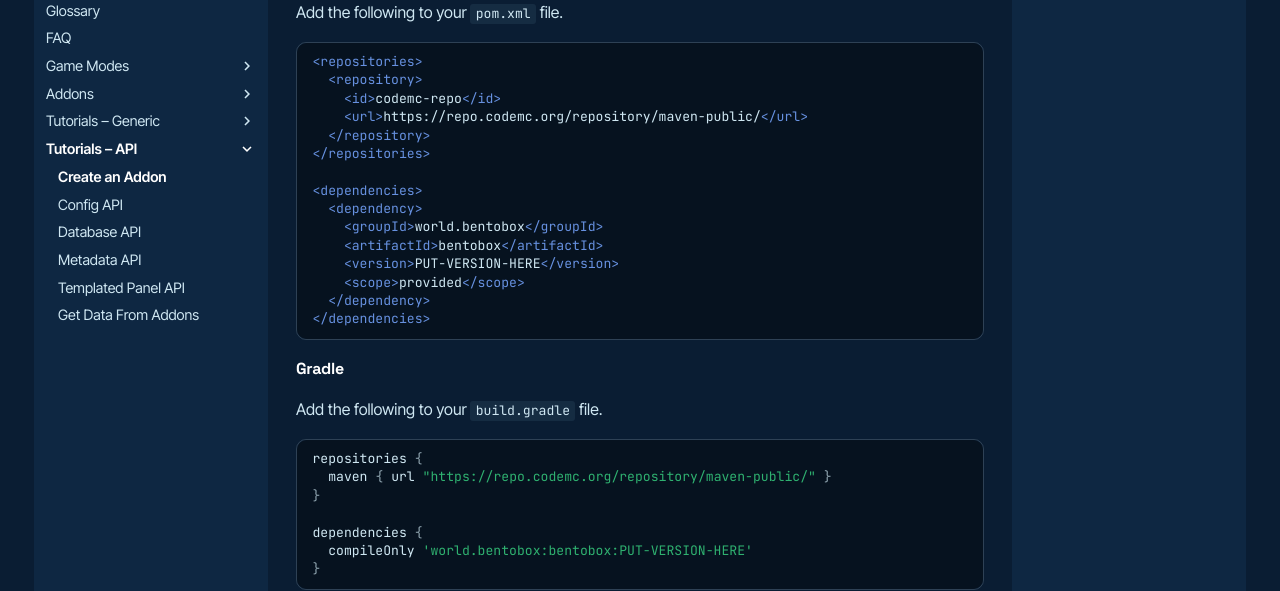
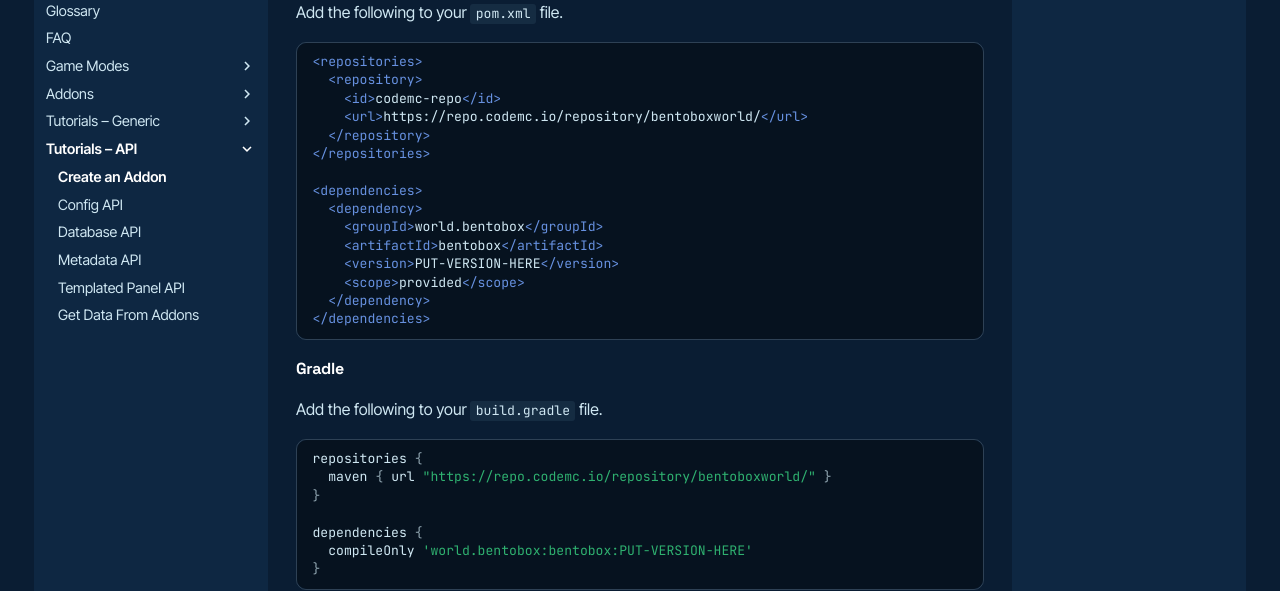
Before and after one commit to BentoBoxWorld/docs, an MkDocs documentation site: the page built from docs/Tutorials/api/Create-an-addon.md, in a window 1280 px wide and 900 px high, scrolled down 834 px. Shown: the part 152-743 px from the top of the window. Built offline with MkDocs 1.6.1 and Material for MkDocs 9.7.7, drawn with Linux system fonts in a browser that asks for light colours; comment, search, counter and statistics services are not loaded; part of the change alters nothing that is shown.

Commit message:
fix(addon-tutorial): correct Maven repository URL for BentoBox dependency
The tutorial pointed to `maven-public` which only has old 2.x versions.
BentoBox 3.x is published to the dedicated `bentoboxworld` repository.

Fixes BentoBoxWorld/BentoBox#3045

Co-Authored-By: Claude Opus 4.6 <noreply@anthropic.com>
Claude-Session: https://claude.ai/code/session_01Awc7WJZRNXwXGDMUfzUYFx

````diff
--- a/docs/Tutorials/api/Create-an-addon.md
+++ b/docs/Tutorials/api/Create-an-addon.md
@@ -34,7 +34,7 @@ Add the following to your `pom.xml` file.
 <repositories>
   <repository>
     <id>codemc-repo</id>
-    <url>https://repo.codemc.org/repository/maven-public/</url>
+    <url>https://repo.codemc.io/repository/bentoboxworld/</url>
   </repository>
 </repositories>
 
@@ -54,7 +54,7 @@ Add the following to your `build.gradle` file.
 
 ```groovy
 repositories {
-  maven { url "https://repo.codemc.org/repository/maven-public/" }
+  maven { url "https://repo.codemc.io/repository/bentoboxworld/" }
 }
 
 dependencies {
````
